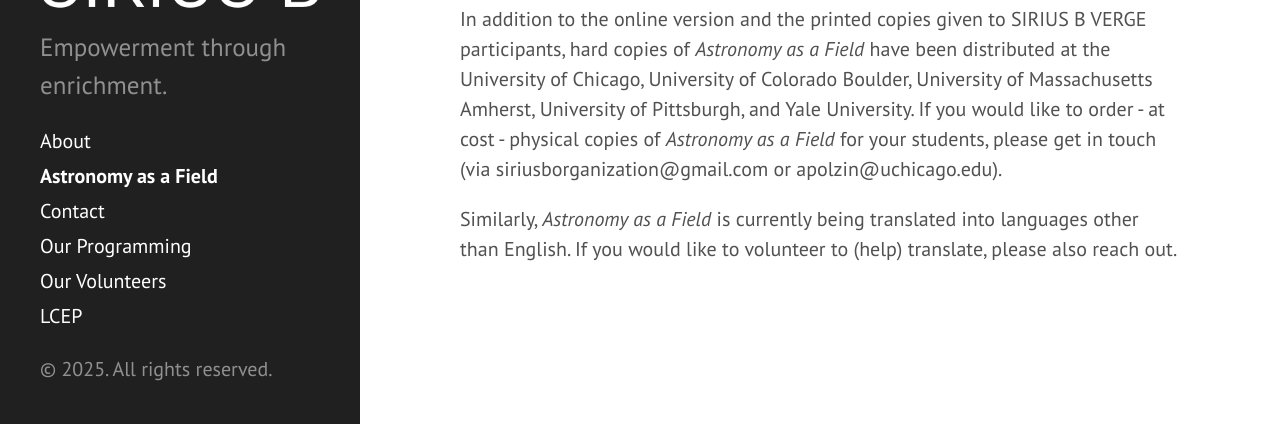
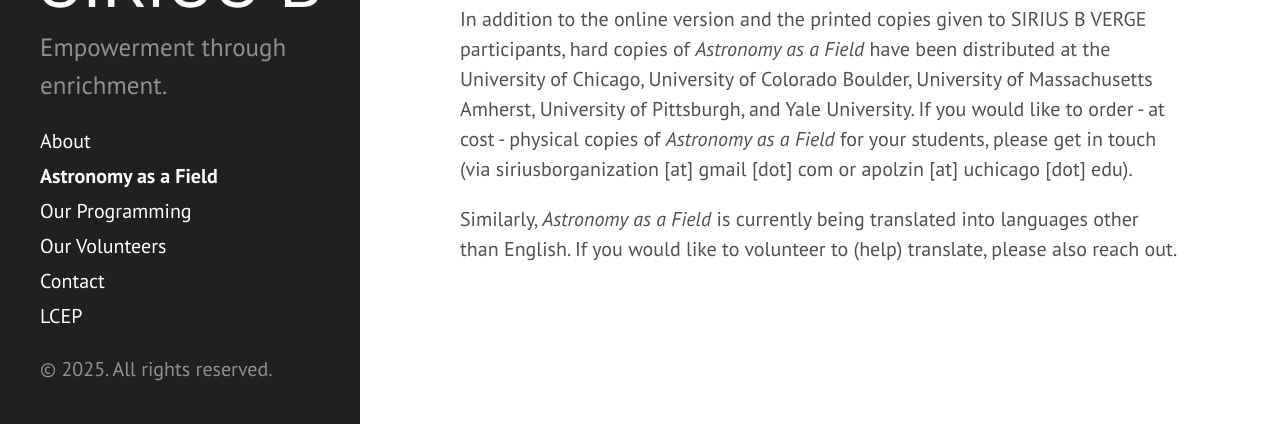
Before and after one commit to siriusb-org/siriusb-org.github.io, a Jekyll site: the page built from astronomyasafield.md, in a window 1280 px wide and 1218 px high, cut to the strip 794-1218 px from the top of the window. Built offline with Jekyll 4.4.1, drawn with Linux system fonts in a browser that asks for light colours.

Commit message:
move Contact page in sidebar menu

```diff
--- a/_includes/sidebar.html
+++ b/_includes/sidebar.html
@@ -24,7 +24,7 @@
       {% assign pages_list = site.pages %}
       {% for node in pages_list %}
         {% if node.title != null %}
-          {% if node.title != Contact %}
+          {% if node.title != "Contact" %}
             {% if node.layout == "page" %}
               <a class="sidebar-nav-item{% if page.url == node.url %} active{% endif %}" href="{{ node.url }}">{{ node.title }}</a>
             {% endif %}
@@ -32,6 +32,8 @@
         {% endif %}
       {% endfor %}
 
+      <a class="sidebar-nav-item" href="https://siriusb.org/contact">Contact</a>
+
       <a class="sidebar-nav-item" href="http://thelakotaculturalexchangeprogram.org" target="_blank">LCEP</a>
     </nav>
 
--- a/astronomyasafield.md
+++ b/astronomyasafield.md
@@ -11,6 +11,6 @@ title: Astronomy as a Field
     </div>
 </div>
 
-In addition to the online version and the printed copies given to SIRIUS B VERGE participants, hard copies of *Astronomy as a Field* have been distributed at the University of Chicago, University of Colorado Boulder, University of Massachusetts Amherst, University of Pittsburgh, and Yale University. If you would like to order - at cost - physical copies of *Astronomy as a Field* for your students, please get in touch (via siriusborganization@gmail.com or apolzin@uchicago.edu).
+In addition to the online version and the printed copies given to SIRIUS B VERGE participants, hard copies of *Astronomy as a Field* have been distributed at the University of Chicago, University of Colorado Boulder, University of Massachusetts Amherst, University of Pittsburgh, and Yale University. If you would like to order - at cost - physical copies of *Astronomy as a Field* for your students, please get in touch (via siriusborganization [at] gmail [dot] com or apolzin [at] uchicago [dot] edu).
 
 Similarly, *Astronomy as a Field* is currently being translated into languages other than English. If you would like to volunteer to (help) translate, please also reach out.
```
